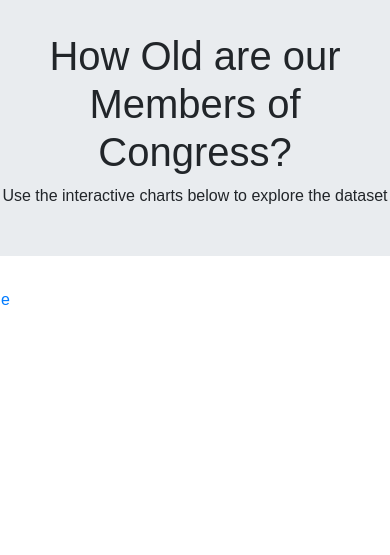
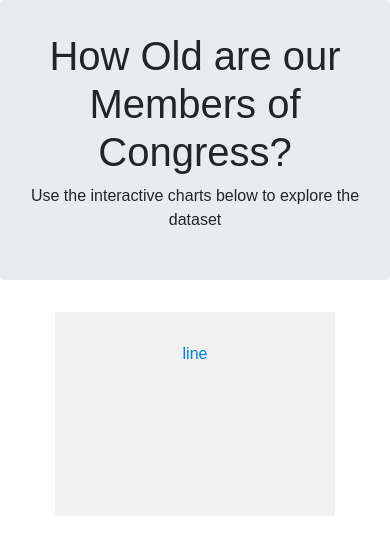
Before and after one commit to peterjorphan/Project-2-Congress, a Flask app: page / in a window 390 px wide. Shown: the top 555 px of the page. Run offline with Flask 2, Linux system fonts and the light colour scheme; parts of the project's set-up code (start-up, migrations or seed data) failed here and were passed over; some libraries are stand-ins or nearby versions.

Commit message:
cleaned up html / css

```diff
--- a/project/static/style.css
+++ b/project/static/style.css
@@ -1,5 +1,6 @@
 body {
   font-family: Arial;
+  height: 100%;
   margin: 0;
 }
 
@@ -12,12 +13,17 @@ body {
 
 .row {
   display: flex;
-    flex-wrap: wrap;
 }
 
 #box {
   background-color: #f1f1f1;
   padding: 30px;
+  height: 100%;
+  display: flex;
+  justify-content: center;
+  align-items: center;
+  margin-right: 40px;
+  margin-left: 40px;
 }
 
 #selected{
--- a/project/templates/index.html
+++ b/project/templates/index.html
@@ -15,30 +15,39 @@
   <link rel="stylesheet" href="https://unpkg.com/leaflet@1.3.3/dist/leaflet.css" integrity="sha512-Rksm5RenBEKSKFjgI3a41vrjkw4EVPlJ3+OiI65vTjIdo9brlAacEuKOiQ5OFh7cOI1bkDwLqdLw3Zg0cRJAAQ==" crossorigin="" />
   <script src="https://unpkg.com/leaflet@1.3.3/dist/leaflet.js" integrity="sha512-tAGcCfR4Sc5ZP5ZoVz0quoZDYX5aCtEm/eu1KhSLj2c9eFrylXZknQYmxUssFaVJKvvc0dJQixhGjG2yXWiV9Q==" crossorigin=""></script>
   <script src="https://d3js.org/d3.v4.min.js"></script>
-  <link rel="stylesheet" href="style.css">
+  <link rel="stylesheet" href="static/style.css">
 </head>
 <body>
-    <div class="row">
-            <div class="col-md-12 jumbotron text-center">
+
+    <div class="container-fluid">
+        <div class="row row-grid">
+                <div class="col-12 jumbotron text-center">
                         <h1>How Old are our Members of Congress?</h1>
                         <p>Use the interactive charts below to explore the dataset</p>
-                <div id="line"></div>
                 </div>
-    <div class="row">
-        <div class="col-md-12">
+            </div>
+        <div class="row row-grid">
+            <div class="col-12">
+                <div id="box">
                     <div id="line">
                         <a href="line/AK">line</a>
                     </div>
                 </div>
             </div>
-    <div class="row">
-        <div class="col-md-12">
+        </div>
+        <div class="row row-grid">
+            <div class="col-12">
+                <div id="box">
                     <div id="bar"></div>
                 </div>
             </div>
+        </div>
         <div class="row">
-        <div class="col-md-12">
+            <div class="col-12">
+                <div id="box">
                     <div id="map"></div>
+                </div>
+            </div>
         </div>
     </div>
 
@@ -46,3 +55,5 @@
 
     <script type="text/javascript" src="static/js/leaflet.js"></script>
 </body>
+
+</html>
```
Lines whose indentation alone changed are shown as unchanged.
